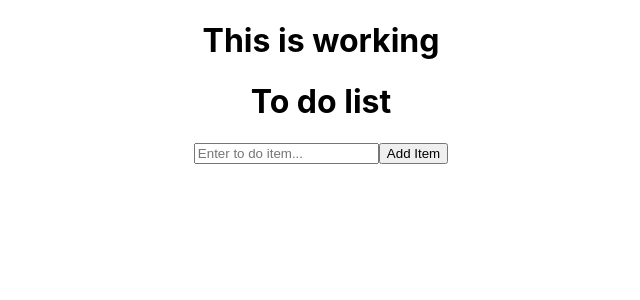
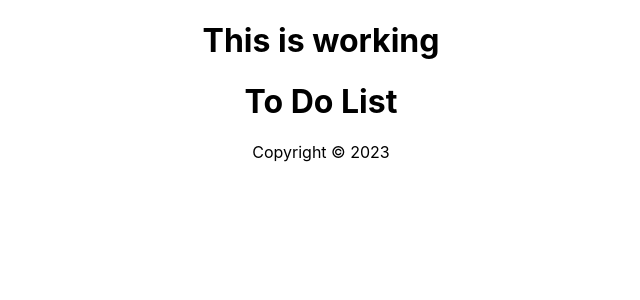
Before and after one commit to Pearl-15/React-todolist, a React (Create React App) app: page / in a window 1280 px wide. Shown: the top 300 px of the page, without its empty margins (319-959 px from the left). Built offline with nearby package versions, Linux system fonts and the light colour scheme.

Commit message:
feat: add Header & Footer

```diff
--- a/src/App.js
+++ b/src/App.js
@@ -1,6 +1,7 @@
 import './App.css';
 import React from 'react';
-import Todolist from './components/Todolist';
+import Header from './components/Header';
+import Footer from './components/Footer';
 
 class App extends React.Component
  {
@@ -8,7 +9,8 @@ class App extends React.Component
     return (
       <div className="App">
         <h1>This is working</h1>
-        <Todolist />
+        <Header />
+        <Footer />
       </div>
     );}
  }
--- /dev/null
+++ b/src/components/Footer.js
@@ -0,0 +1,16 @@
+import React from 'react';
+
+class Footer extends React.Component{
+
+    render(){
+        const currentYear = new Date().getFullYear();
+        return(
+            <footer>
+                <p>Copyright &copy; {currentYear}</p>
+            </footer>
+        )
+
+    }
+}
+
+export default Footer;
--- /dev/null
+++ b/src/components/Header.js
@@ -0,0 +1,13 @@
+import React from 'react';
+
+class Header extends React.Component{
+    render(){
+        return(
+        <header>
+                 <h1> To Do List</h1>
+        </header>
+        )
+    }
+}
+
+export default Header;
--- a/src/components/Todolist.js
+++ /dev/null
@@ -1,47 +0,0 @@
-import React from 'react';
-
-class Todolist extends React.Component{
-
-    constructor(props){
-        super(props);
-        this.state = {
-            item:"",
-            items:[]
-        }
-        this.onChangeHandler = this.onChangeHandler.bind(this);
-        this.onClickHandler = this.onClickHandler.bind(this);
-    }
-
-
-
-    onChangeHandler = (e)=>{
-        this.setState({
-            item: e.target.value
-        })
-    }
-
-    onClickHandler = (e)=>{
-        e.preventDefault();
-        this.setState({
-            item: '',
-            items:[...this.state.items, this.state.item]
-        })
-
-    }
-    render(){
-        return(
-            <div>
-                <h1>To do list</h1>
-                <input
-                type="text"
-                value={this.state.item}
-                placeholder="Enter to do item..."
-                onChange={this.onChangeHandler}
-                />
-                <button onClick={this.onClickHandler}>Add Item</button>
-            </div>
-        )
-    }
-}
-
-export default Todolist;
```
